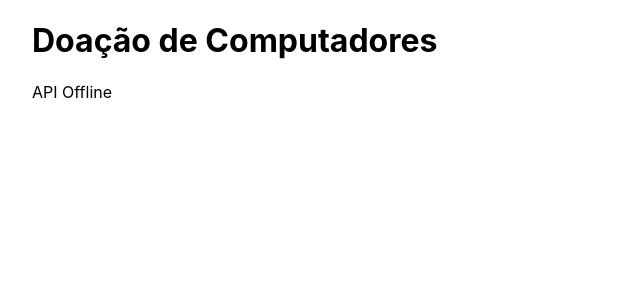
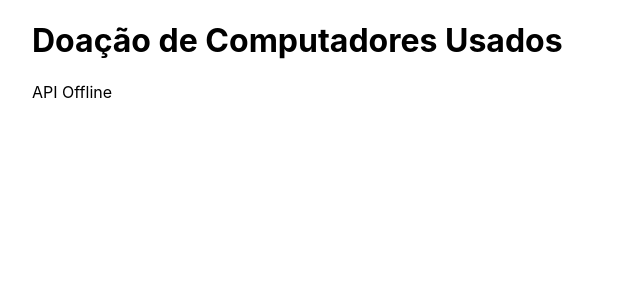
Before and after one commit to Patrick448/selecao-app-masters, a Next.js app in the folder doar-computadores/: page / in a window 1280 px wide. Shown: the top 300 px of the page, without its empty margins (0-640 px from the left). Built offline with nearby package versions, Linux system fonts and the light colour scheme; no server answers.

Commit message:
Update index.js

```diff
--- a/doar-computadores/pages/index.js
+++ b/doar-computadores/pages/index.js
@@ -18,7 +18,7 @@ export default function Home() {
 
   return (
     <div className={styles.container}>
-        <h1>Doação de Computadores</h1>
+        <h1>Doação de Computadores Usados</h1>
         {isApiAlive? <p>API Online</p>: <p>API Offline</p>}
     </div>
   )
```
